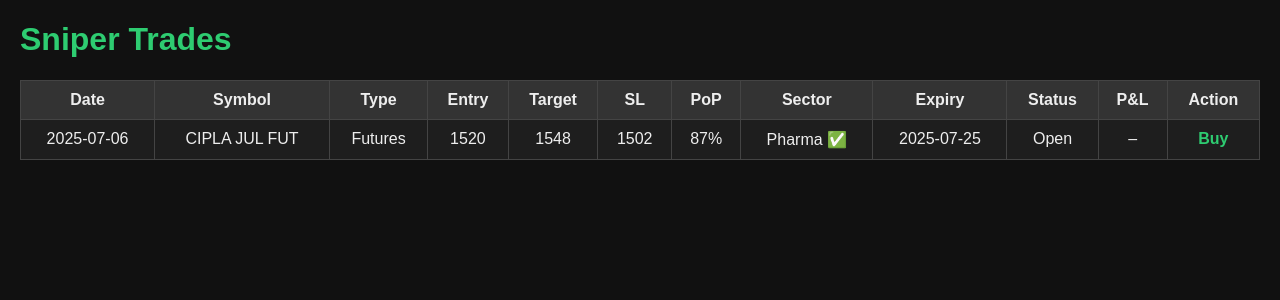
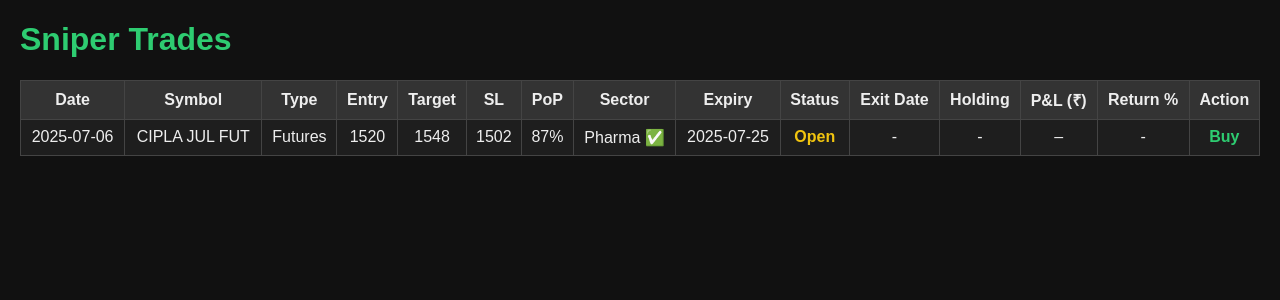
Before and after one commit to balakumar75/sniper-p2-dashboard, a Flask app: page / in a window 1280 px wide. Shown: the top 300 px of the page. Run offline with Flask 3, Linux system fonts and the light colour scheme.

Commit message:
Update index.html

```diff
--- a/templates/index.html
+++ b/templates/index.html
@@ -4,14 +4,17 @@
     <meta charset="UTF-8">
     <title>Sniper Trades</title>
     <style>
-        body { font-family: Arial; background-color: #111; color: #eee; margin: 20px; }
+        body { font-family: Arial, sans-serif; background-color: #111; color: #eee; margin: 20px; }
         h1 { color: #2ecc71; }
         table { width: 100%; border-collapse: collapse; margin-top: 20px; }
-        th, td { border: 1px solid #444; padding: 10px; text-align: center; }
+        th, td { border: 1px solid #444; padding: 8px; text-align: center; }
         th { background-color: #333; }
         tr:nth-child(even) { background-color: #1e1e1e; }
         .buy { color: #2ecc71; font-weight: bold; }
         .sell { color: #e74c3c; font-weight: bold; }
+        .status-open { color: #f1c40f; font-weight: bold; }
+        .status-hit { color: #2ecc71; font-weight: bold; }
+        .status-sl { color: #e74c3c; font-weight: bold; }
     </style>
 </head>
 <body>
@@ -29,23 +32,31 @@
             <th>Sector</th>
             <th>Expiry</th>
             <th>Status</th>
-            <th>P&L</th>
+            <th>Exit Date</th>
+            <th>Holding</th>
+            <th>P&L (₹)</th>
+            <th>Return %</th>
             <th>Action</th>
         </tr>
         {% for trade in trades %}
         <tr>
             <td>{{ trade.get('date', '-') }}</td>
-            <td>{{ trade["symbol"] }}</td>
-            <td>{{ trade["type"] }}</td>
-            <td>{{ trade["entry"] }}</td>
-            <td>{{ trade["target"] }}</td>
-            <td>{{ trade["sl"] }}</td>
-            <td>{{ trade["pop"] }}</td>
-            <td>{{ trade.get("sector", "-") }}</td>
-            <td>{{ trade.get("expiry", "-") }}</td>
-            <td>{{ trade.get("status", "-") }}</td>
-            <td>{{ trade.get("pnl", "-") }}</td>
-            <td class="{{ 'buy' if trade['action'] == 'Buy' else 'sell' }}">{{ trade["action"] }}</td>
+            <td>{{ trade.get('symbol', '-') }}</td>
+            <td>{{ trade.get('type', '-') }}</td>
+            <td>{{ trade.get('entry', '-') }}</td>
+            <td>{{ trade.get('target', '-') }}</td>
+            <td>{{ trade.get('sl', '-') }}</td>
+            <td>{{ trade.get('pop', '-') }}</td>
+            <td>{{ trade.get('sector', '-') }}</td>
+            <td>{{ trade.get('expiry', '-') }}</td>
+            <td class="{% if trade.get('status') == 'Target Hit' %}status-hit{% elif trade.get('status') == 'SL Hit' %}status-sl{% else %}status-open{% endif %}">
+                {{ trade.get('status', '-') }}
+            </td>
+            <td>{{ trade.get('exit_date', '-') }}</td>
+            <td>{{ trade.get('holding_days', '-') }}</td>
+            <td>{{ trade.get('pnl', '-') }}</td>
+            <td>{{ trade.get('return_pct', '-') }}</td>
+            <td class="{{ 'buy' if trade.get('action') == 'Buy' else 'sell' }}">{{ trade.get('action', '-') }}</td>
         </tr>
         {% endfor %}
     </table>
```
